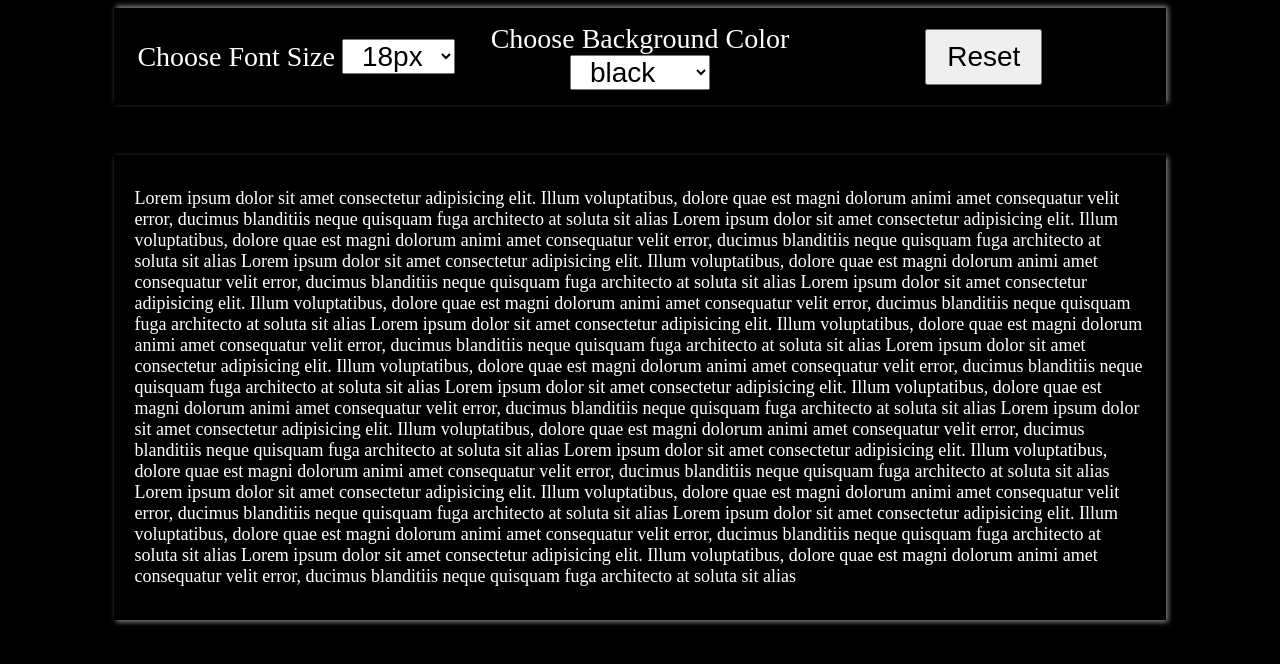
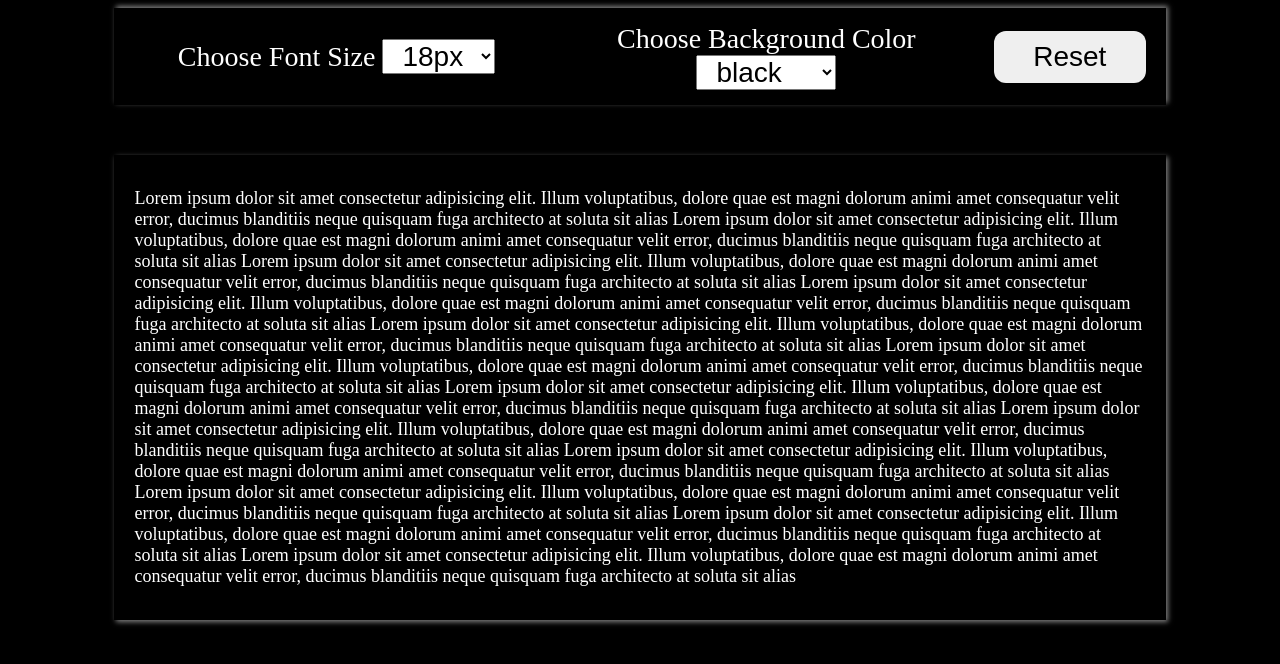
Before and after one commit to iqbalallama/Font-Size-Change, a plain HTML site: page index.html in a window 1280 px wide. Drawn offline with Linux system fonts and the light colour scheme.

Commit message:
second-update

```diff
--- a/css/style.css
+++ b/css/style.css
@@ -13,13 +13,20 @@ body{
     color:white;
 }
 .change{
-    width: 32%;
+    width: 40%;
     text-align: center;
     font-size: 28px;
 }
+.btn{
+    width: 15%;
+}
 .reset {
-    padding: 10px 20px;
+    padding: 10px 15px;
     font-size: 28px;
+    width: 100%;
+    border-radius: 12px;
+    border: none;
+    cursor: pointer;
 }
 .selects{
     font-size: 28px;
--- a/index.html
+++ b/index.html
@@ -26,7 +26,7 @@
                 <option value="green">green</option>
             </select>
         </div>
-        <div class="change">
+        <div class="btn">
             <button class="reset">Reset</button>
         </div>
     </section>
```
